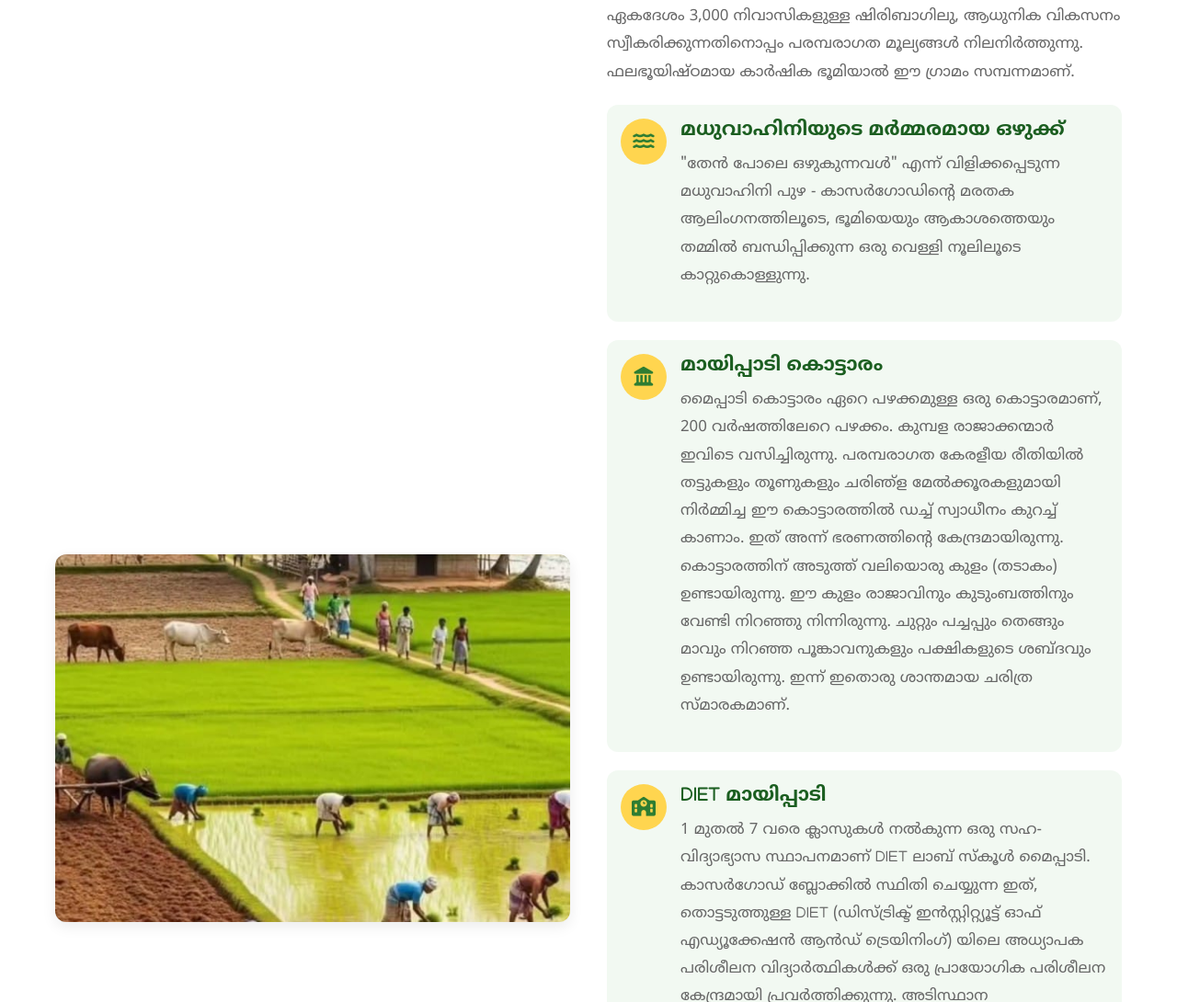
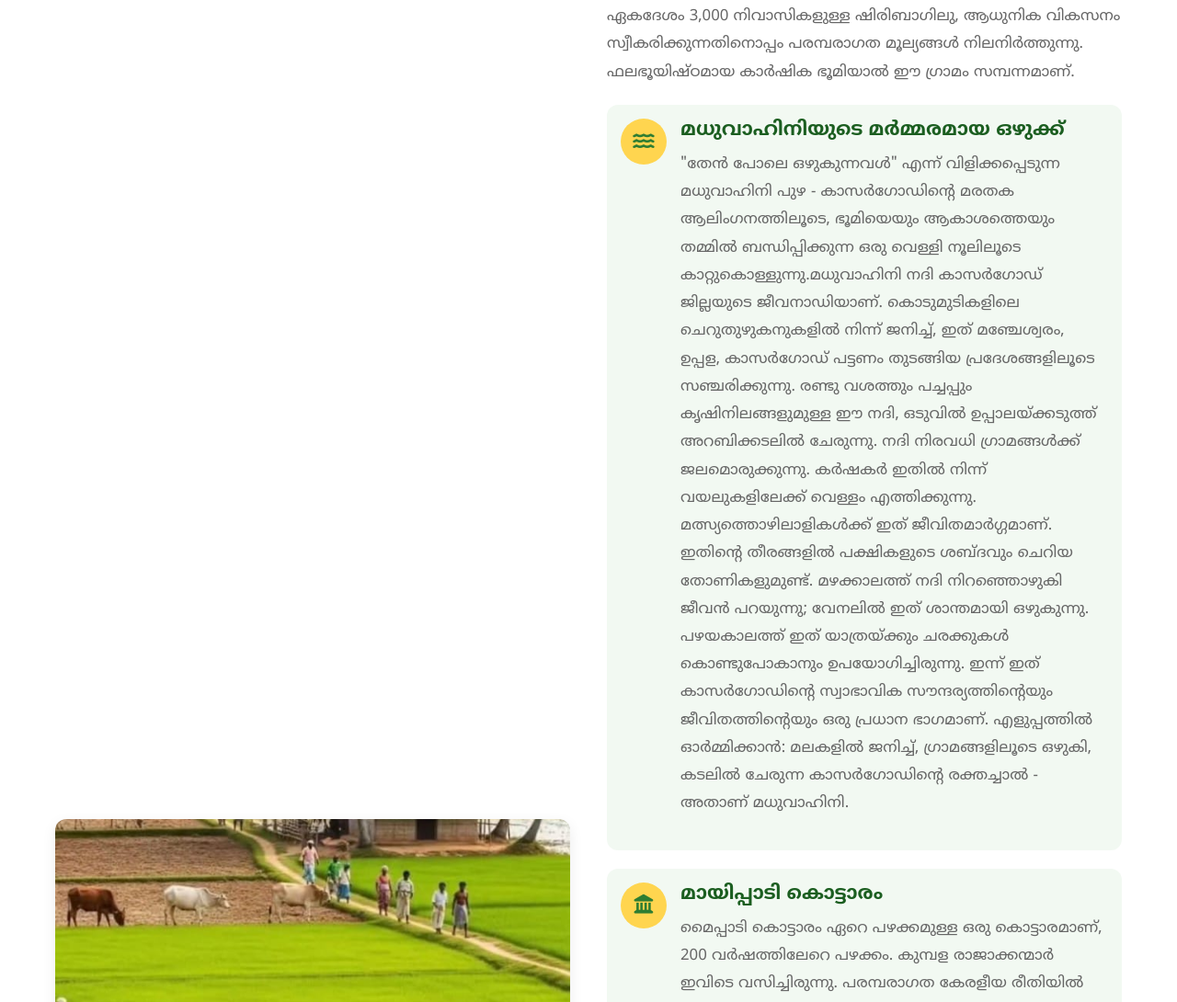
Before and after one commit to Ibrahim-hadi/madhuvahini, a plain HTML site: page index.html in a window 1280 px wide. Shown: the part 1455-2545 px from the top of the page at 92% size. Drawn offline with nearby package versions, Linux system fonts and the light colour scheme.

Commit message:
new changes

```diff
--- a/index.html
+++ b/index.html
@@ -115,12 +115,20 @@
               <h3>മധുവാഹിനിയുടെ മർമ്മരമായ ഒഴുക്ക്</h3>
               <p>"തേൻ പോലെ ഒഴുകുന്നവൾ" എന്ന് വിളിക്കപ്പെടുന്ന മധുവാഹിനി പുഴ - കാസർഗോഡിന്റെ മരതക
                 ആലിംഗനത്തിലൂടെ, ഭൂമിയെയും ആകാശത്തെയും തമ്മിൽ ബന്ധിപ്പിക്കുന്ന ഒരു വെള്ളി നൂലിലൂടെ
-                കാറ്റുകൊള്ളുന്നു.</p>
+                കാറ്റുകൊള്ളുന്നു.മധുവാഹിനി നദി കാസർഗോഡ് ജില്ലയുടെ ജീവനാഡിയാണ്. കൊടുമുടികളിലെ ചെറുതുഴുകനുകളിൽ നിന്ന്
+                ജനിച്ച്, ഇത് മഞ്ചേശ്വരം, ഉപ്പള, കാസർഗോഡ് പട്ടണം തുടങ്ങിയ പ്രദേശങ്ങളിലൂടെ സഞ്ചരിക്കുന്നു. രണ്ടു വശത്തും
+                പച്ചപ്പും കൃഷിനിലങ്ങളുമുള്ള ഈ നദി, ഒടുവിൽ ഉപ്പാലയ്ക്കടുത്ത് അറബിക്കടലിൽ ചേരുന്നു. നദി നിരവധി
+                ഗ്രാമങ്ങൾക്ക് ജലമൊരുക്കുന്നു. കർഷകർ ഇതിൽ നിന്ന് വയലുകളിലേക്ക് വെള്ളം എത്തിക്കുന്നു.
+                മത്സ്യത്തൊഴിലാളികൾക്ക് ഇത് ജീവിതമാർഗ്ഗമാണ്. ഇതിൻ്റെ തീരങ്ങളിൽ പക്ഷികളുടെ ശബ്ദവും ചെറിയ തോണികളുമുണ്ട്.
+                മഴക്കാലത്ത് നദി നിറഞ്ഞൊഴുകി ജീവൻ പറയുന്നു; വേനലിൽ ഇത് ശാന്തമായി ഒഴുകുന്നു. പഴയകാലത്ത് ഇത് യാത്രയ്ക്കും
+                ചരക്കുകൾ കൊണ്ടുപോകാനും ഉപയോഗിച്ചിരുന്നു. ഇന്ന് ഇത് കാസർഗോഡിൻ്റെ സ്വാഭാവിക സൗന്ദര്യത്തിൻ്റെയും
+                ജീവിതത്തിൻ്റെയും ഒരു പ്രധാന ഭാഗമാണ്. എളുപ്പത്തിൽ ഓർമ്മിക്കാൻ: മലകളിൽ ജനിച്ച്, ഗ്രാമങ്ങളിലൂടെ ഒഴുകി,
+                കടലിൽ ചേരുന്ന കാസർഗോഡിൻ്റെ രക്തച്ചാൽ - അതാണ് മധുവാഹിനി.</p>
             </div>
           </div>
 
 
-<div class="feature-card">
+          <div class="feature-card">
             <div class="feature-icon">
               <i class="fas fa-landmark"></i>
             </div>
```
